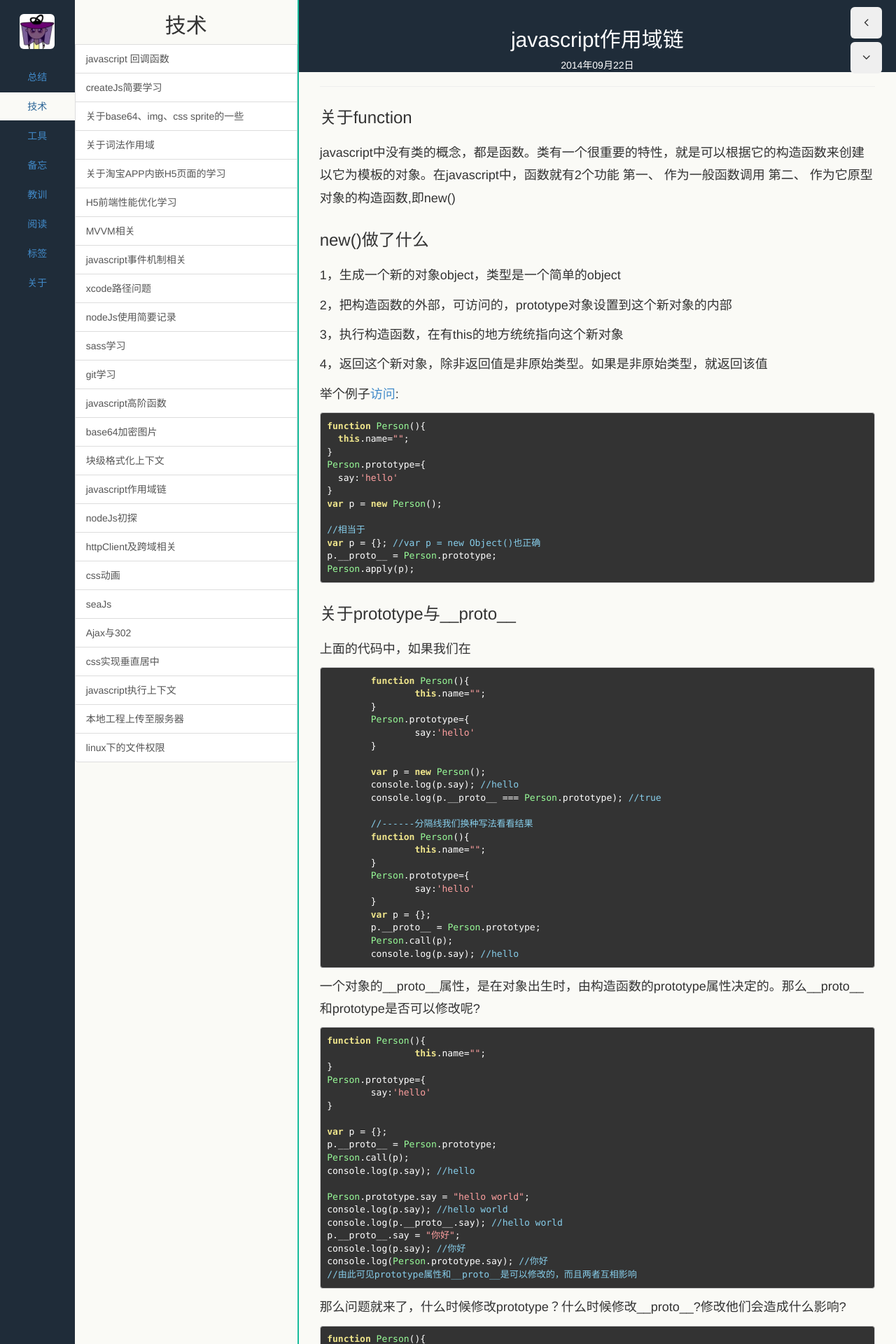
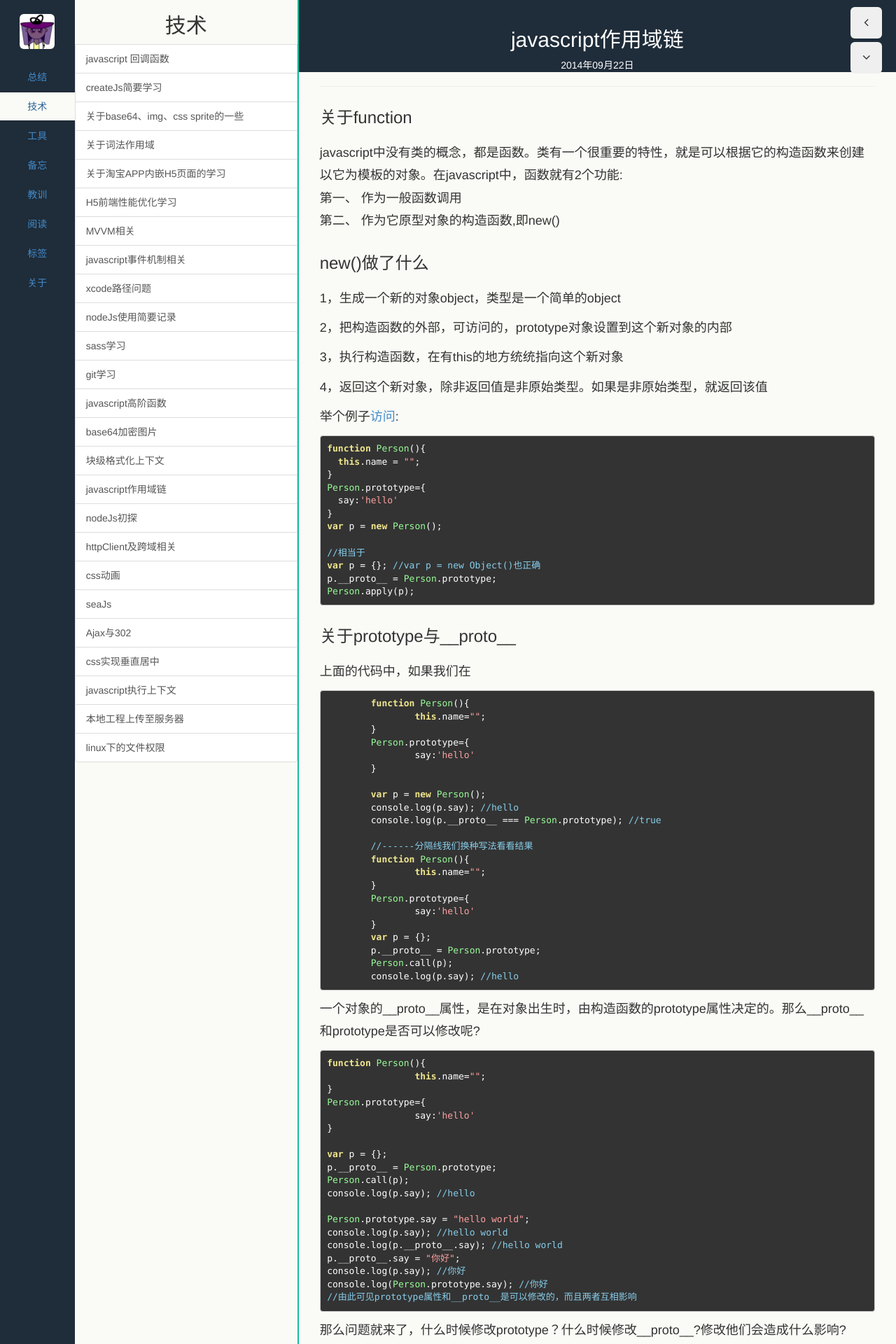
Before and after one commit to echoZQ/echo-blog, a Jekyll site: the page built from _posts/2014-09-22-closures-and-scope-chain.md, in a window 1280 px wide. Shown: the top 1920 px of the page at 70% size. Built offline with Jekyll 4.4.1, drawn with Linux system fonts in a browser that asks for light colours; Markdown is read by kramdown in place of the engine named in the settings; some of the changed text lies outside the part shown.

Commit message:
js原型链补充

```diff
--- a/_posts/2014-09-22-closures-and-scope-chain.md
+++ b/_posts/2014-09-22-closures-and-scope-chain.md
@@ -7,7 +7,7 @@ description: 本周师傅让我讲作用域链，趁此机会把这个东西搞
 ---
 
 ### 关于function
-javascript中没有类的概念，都是函数。类有一个很重要的特性，就是可以根据它的构造函数来创建以它为模板的对象。在javascript中，函数就有2个功能
+javascript中没有类的概念，都是函数。类有一个很重要的特性，就是可以根据它的构造函数来创建以它为模板的对象。在javascript中，函数就有2个功能:
 第一、 作为一般函数调用
 第二、 作为它原型对象的构造函数,即new()
 
@@ -23,7 +23,7 @@ javascript中没有类的概念，都是函数。类有一个很重要的特性
 举个例子[访问](http://www.cnblogs.com/leo-penguin/archive/2010/03/20/1689048.html):
 
 	function Person(){
-      this.name="";
+      this.name = "";
 	}
 	Person.prototype={
       say:'hello'
@@ -61,13 +61,13 @@ javascript中没有类的概念，都是函数。类有一个很重要的特性
 		Person.call(p);
 		console.log(p.say); //hello
 
-一个对象的__proto__属性，是在对象出生时，由构造函数的prototype属性决定的。那么__proto__和prototype是否可以修改呢?
+一个对象的\_\_proto\_\_属性，是在对象出生时，由构造函数的prototype属性决定的。那么\_\_proto\_\_和prototype是否可以修改呢?
 
 	function Person(){
   		this.name="";
 	}
 	Person.prototype={
-  	say:'hello'
+  		say:'hello'
 	}
 
 	var p = {};
@@ -83,7 +83,7 @@ javascript中没有类的概念，都是函数。类有一个很重要的特性
 	console.log(Person.prototype.say); //你好
 	//由此可见prototype属性和__proto__是可以修改的，而且两者互相影响
 
-那么问题就来了，什么时候修改prototype？什么时候修改__proto__?修改他们会造成什么影响?
+那么问题就来了，什么时候修改prototype？什么时候修改\_\_proto\_\_?修改他们会造成什么影响?
 
 
 	function Person(){
@@ -121,9 +121,9 @@ javascript中没有类的概念，都是函数。类有一个很重要的特性
 	console.log("-------2333我是一条分割线")
 	var p1 = new Person();
 	console.log(p1.say); //你好
-从上面两个例子我们可以发现，修改一个对象的__proto__和修改其构造函数的prototype表面上的效果是一样的(即__proto__能够修改一个对象的原型继承链)，改了__proto__等于改了prototype,同时影响到了其他由此构造函数生成的对象(当修改了对象的__proto__后，就相当于修改了对象的整个继承结构)，我们应当保证原型链继承的稳定。还有我们要记住的一点是，不是所有的js执行环境都支持__proto__的(IE), 且按照标准来说__proto__属性应当是一个私有属性不应该被公开，只是firefox的引擎将其暴露出来罢了。
+从上面两个例子我们可以发现，修改一个对象的\_\_proto\_\_和修改其构造函数的prototype表面上的效果是一样的(即\_\_proto\_\_能够修改一个对象的原型继承链)，改了\_\_proto\_\_等于改了prototype,同时影响到了其他由此构造函数生成的对象(当修改了对象的\_\_proto\_\_后，就相当于修改了对象的整个继承结构)，我们应当保证原型链继承的稳定。还有我们要记住的一点是，不是所有的js执行环境都支持\_\_proto\_\_的(IE), 且按照标准来说\_\_proto\_\_属性应当是一个私有属性不应该被公开，只是firefox的引擎将其暴露出来罢了。
 
-关于是否应该修改__proto__我还没有深入了解，暂且参考[Effective JavaScript Item 32 绝不要修改__proto__](http://blog.csdn.net/dm_vincent/article/details/39692899)
+关于是否应该修改\_\_proto\_\_我还没有深入了解，暂且参考[Effective JavaScript Item 32 绝不要修改\_\_proto\_\_](http://blog.csdn.net/dm_vincent/article/details/39692899)
 
 #### js中的类
 js里的类就是构造函数，Object，Function，Array，Date，这些大写字母开头的东西，都是函数而已
@@ -133,7 +133,7 @@ js里的类就是构造函数，Object，Function，Array，Date，这些大写
 	console.log(Function.__proto__ === Function.prototype); //true
 	console.log(Array.__proto__ === Function.prototype); //true
 	console.log(Date.__proto__ === Function.prototype); //true
-JS中还有一些内置的对象，如Math，Json等，他们是以**内置对象**的形式存在的，**无需new**。所以他们的__proto__是Object.prototype
+JS中还有一些内置的对象，如Math，Json等，他们是以**内置对象**的形式存在的，**无需new**。所以他们的\_\_proto\_\_是Object.prototype
 
 	console.log(Math.__proto__ === Object.prototype); //true
 	console.log(JSON.__proto__ === Object.prototype); //true
@@ -177,7 +177,7 @@ Function.prototype也是唯一一个typeof XXX.prototype为 “function”的pro
 	console.log(p.__proto__ === Person.prototype); //true
 	console.log(p.__proto__ === p.constructor.prototype); //false
 
-这潭水太深了我去[JavaScript中__proto__与prototype的关系](http://blog.csdn.net/xuanze520/article/details/8531274)
+这潭水太深了我去[JavaScript中\_\_proto\_\_与prototype的关系](http://blog.csdn.net/xuanze520/article/details/8531274)
 
 ### 一个例子
 
```
